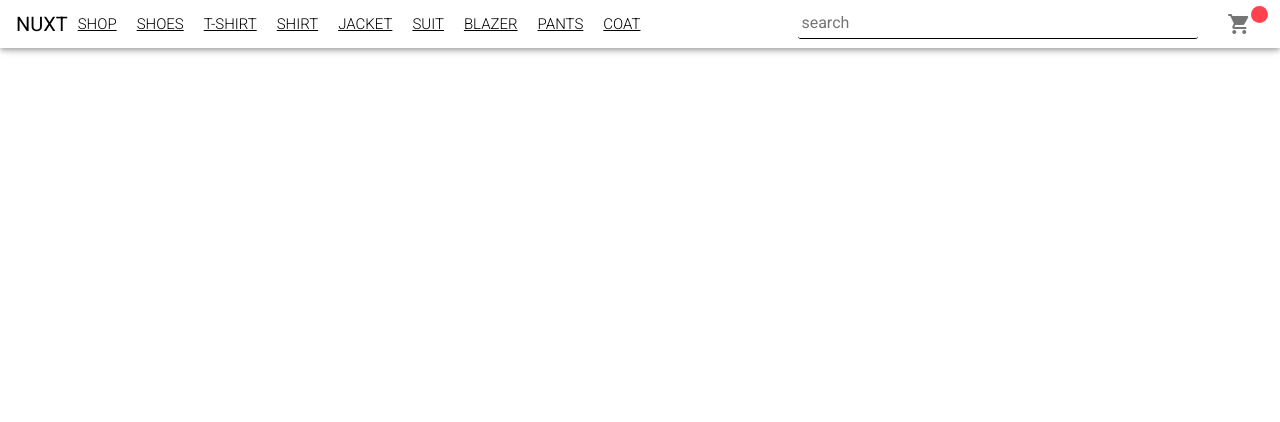
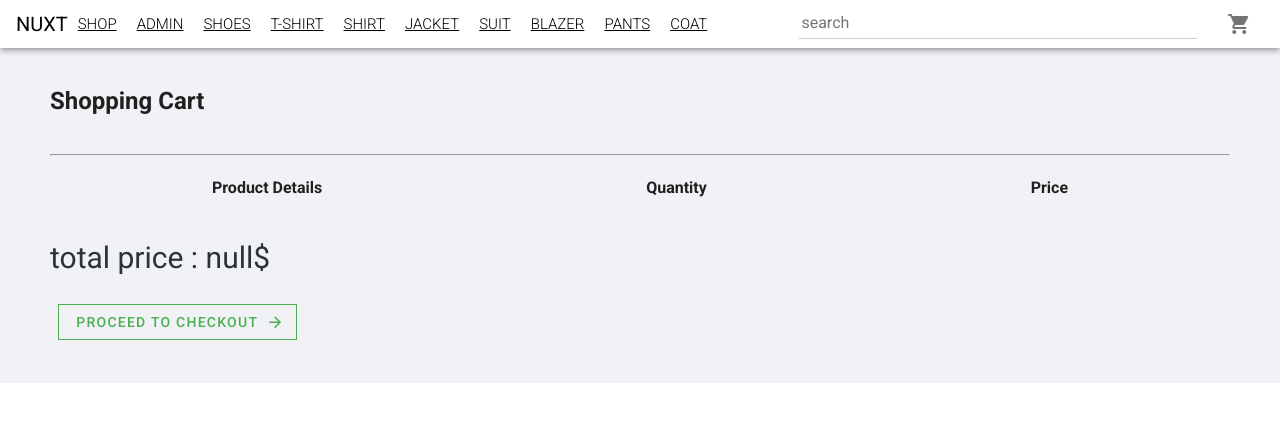
Before and after one commit to amradelata/new-e-commerce, a Nuxt app: page /cart in a window 1280 px wide. Shown: the top 422 px of the page. Built offline with nearby package versions, Linux system fonts and the light colour scheme.

Commit message:
singlePage/cartdisine

```diff
--- a/components/myNav.vue
+++ b/components/myNav.vue
@@ -1,6 +1,6 @@
 <template>
   <div>
-    <div class="nav mynav">
+    <div>
       <v-card color="grey lighten-4" flat tile class="child-flex">
         <div class="navDiskTop">
           <v-toolbar dense>
@@ -10,6 +10,9 @@
 
             <nuxt-link to="/products" class="navitem">
               <li>Shop</li>
+            </nuxt-link>
+            <nuxt-link to="/admin" class="navitem">
+              <li>admin</li>
             </nuxt-link>
             <!-- <nuxt-link to="/products" class="navitem">
               <li>products</li>
@@ -51,11 +54,11 @@
               <li class="cartnav">
                 <nuxt-link to="/cart">
                   <v-icon>mdi-cart</v-icon>
-                  <span v-if="getMyQty != 0 " class="cartQty">{{getMyQty}}</span>
+                  <span v-if="getMyQty != 0 && getMyQty != null" class="cartQty">{{getMyQty}}</span>
                 </nuxt-link>
               </li>
               <!-- cart -->
-              <div class="mycart">
+              <div class="myNavcart">
                 <ul class="carts" v-if="getmylocalStorageCard != null" ref="carts">
                   <p class>All items {{getMyQty}}</p>
 
@@ -109,18 +112,6 @@
       <div class="navBody" ref="changenavBody">
         <ul>
           <li>
-            <div class="li" v-if="this.userLog != null">
-              <button
-                @click="loggedin(), togelPhoneNave()"
-                class="loginbtn"
-                ref="loginbtn"
-              >{{'Hi ' + this.userName}}</button>
-            </div>
-            <!-- <div class="li" v-else>
-              <button @click="loggedin(), togelPhoneNave()" class="loginbtn" ref="loginbtn">Sign In</button>
-            </div>-->
-          </li>
-          <li>
             <input class="inputPhone" type="text" placeholder="search" v-model="searchVale" />
           </li>
           <li>
@@ -131,6 +122,9 @@
           </li>-->
           <li @click="togelPhoneNave()">
             <nuxt-link to="/products">Shop</nuxt-link>
+          </li>
+          <li @click="togelPhoneNave()">
+            <nuxt-link to="/admin">admin</nuxt-link>
           </li>
           <li @click="togelPhoneNave()">
             <nuxt-link to="/shoes">shoes</nuxt-link>
@@ -219,20 +213,24 @@ export default {
 </script>
 <style scoped>
 .TotalPrice {
-  color: #00cec9;
+  /* color: #00cec9; */
   font-size: 35px;
 }
 .mycartitems {
   box-shadow: 0 1px 3px rgba(0, 0, 0, 0.12), 0 1px 2px rgba(0, 0, 0, 0.24);
   padding: 10px 0;
+  /* background: #4051b5;
+  color: #f5f5f5; */
 }
 ul {
   padding-left: 0;
 }
 
-.cartnav:hover ~ .mycart {
+.cartnav:hover ~ .myNavcart {
   display: inline-block;
-  /* background: #ff00; */
+}
+.myNavcart:hover {
+  display: inline-block;
 }
 .cart {
   background: #000;
@@ -241,20 +239,17 @@ ul {
   width: 100%;
   margin: 10px 0;
 }
-.mycart {
+.myNavcart {
   text-align: center;
   box-shadow: 0 1px 3px rgba(0, 0, 0, 0.12), 0 1px 2px rgba(0, 0, 0, 0.24);
   transition: all 0.3s cubic-bezier(0.25, 0.8, 0.25, 1);
   padding: 20px;
   position: absolute;
   z-index: 99999;
-  background: #ffffff;
+  background: #fff;
   top: 48px;
   right: 0;
   display: none;
-}
-.mycart:hover {
-  display: inline-block;
 }
 
 .cardimgimg {
@@ -288,7 +283,9 @@ ul {
   background: #ff424e;
   color: #fff;
 }
-
+.v-application p {
+  margin-bottom: 0;
+}
 .cartQtyiconphone {
   position: absolute;
   height: 22px;
@@ -323,14 +320,14 @@ li a {
   /* margin-top: 5px; */
 }
 .input {
-  border-bottom: 1px solid #000;
+  border-bottom: 1px solid #ccc;
   padding: 3px;
   border-radius: 3px;
   width: 400px;
   outline: none;
 }
 .child-flex {
-  position: fixed;
+  /* position: fixed; */
   right: 0;
   left: 0;
   top: 0;
@@ -361,14 +358,12 @@ li a {
   transition: all 0.6s ease-in-out;
   height: 0;
 }
-.changenavBody {
-  height: 100vh;
-}
+
 .navBody li {
   display: block;
 }
 .inputPhone {
-  border-bottom: 1px solid #000;
+  border-bottom: 1px solid #ccc;
   padding: 3px;
   margin: 10px;
   border-radius: 3px;
@@ -430,7 +425,7 @@ li a {
     display: none;
   }
   .changenavBody {
-    /* height: 110vh; */
+    height: 85vh;
   }
 }
 </style>
--- a/layouts/default.vue
+++ b/layouts/default.vue
@@ -2,7 +2,7 @@
   <v-app dark>
     <myNav />
     <!-- <mypopup /> -->
-    <div class="mybody">
+    <div>
       <nuxt />
     </div>
 
@@ -51,12 +51,12 @@ export default {
 </script>
 
 <style scoped>
-.mybody {
+/* .mybody {
   margin-top: 100px;
 }
 @media screen and (max-width: 768px) {
   .mybody {
     margin-top: 0;
   }
-}
+} */
 </style>
--- a/pages/cart.vue
+++ b/pages/cart.vue
@@ -1,41 +1,48 @@
 <template>
-  <div>
-    <!-- {{$store.state.products.countPlusLocalState}} -->
-
-    <ul class="carts" v-if="getmylocalStorageCard != null" ref="carts">
-      <p class="is-size-3">all item/s {{getMyQty}}</p>
-
-      <li class="cart" v-for="(item,index) in getmylocalStorageCard" :key="item.id">
-        <div class="card">
+  <div class="cartpage">
+    <div class="asd">
+      <!-- <h2 class>all item/s {{getMyQty}}</h2> -->
+      <h2 class="head">Shopping Cart</h2>
+      <hr />
+      <div class="supheds">
+        <h4>Product Details</h4>
+        <h4>Quantity</h4>
+        <h4>Price</h4>
+      </div>
+      <div class="carts" v-for="(item,index) in getmylocalStorageCard" :key="item.id">
+        <div class="cart">
+          <p class>{{item.name}}</p>
           <div class="cardimgimg" :style="{backgroundImage: 'url('+item.img_url+')'}"></div>
-          <p class="is-size-6">{{item.name}}</p>
-          <p class="is-size-6 has-text-success">{{item.price}}$</p>
-          {{item.quantity}}
+        </div>
+        <div class="cart">
+          <p class="quantity">{{"quantity : "+item.quantity}}</p>
           <div class="cartbuttons">
-            <button class="cartbutton button is-danger" @click="mydelete(index)">delete</button>
-            <button
-              v-if="item.quantity"
-              class="cartbutton button is-light"
-              @click="removefromquantty(index)"
-            >-</button>
-            <button class="cartbutton button is-light" @click="addtoquantty(index)">+</button>
+            <v-btn @click="mydelete(index)">delete</v-btn>
+            <v-btn v-if="item.quantity" @click="removefromquantty(index)">-</v-btn>
+            <v-btn @click="addtoquantty(index)">+</v-btn>
           </div>
         </div>
-      </li>
-
-      <p class="is-size-3 has-text-success">{{ ' total price : ' + getMyTotalPrice }}$</p>
-      <!-- <div class="is-size-5 flatshipping">Flat Shipping Credit 10 EGP</div> -->
-
-      <button
-        v-if="getMyQty != 0 "
-        @click="goTooPayment()"
-        class="button chekoutptn is-primary"
-      >Proceed to checkout</button>
-
-      <!-- <button @click="refreshpage()" class="button">update cart</button> -->
-    </ul>
+        <div class="cart">
+          <p class="price">{{"price : "+item.price}}$</p>
+        </div>
+      </div>
+      <div class="totalprice">
+        <p>{{ ' total price : ' + getMyTotalPrice }}$</p>
+        <!-- <v-btn v-if="getMyQty != 0 " @click="goTooPayment()">Proceed to checkout</v-btn> -->
+        <v-btn
+          class="ma-2"
+          tile
+          outlined
+          color="success"
+          v-if="getMyQty != 0 "
+          @click="goTooPayment()"
+        >
+          Proceed to checkout
+          <v-icon right>mdi-arrow-right</v-icon>
+        </v-btn>
+      </div>
+    </div>
   </div>
-  <!-- </div> -->
 </template>
 
 <script>
@@ -86,77 +93,74 @@ export default {
   }
 };
 </script>
+<style scoped>
+.cartpage {
+  padding: 0 50px;
+  background: #f1f2f6;
+  /* background: #000; */
+  margin-top: 0;
+  /* padding-top: 50px; */
+  height: 100%;
+}
 
-<style scoped>
-.content {
-  position: absolute;
-  left: 50%;
-  top: 50%;
-  transform: translate(-50%, -50%);
+.carts {
+  box-shadow: 0 1px 3px rgba(0, 0, 0, 0.12), 0 1px 2px rgba(0, 0, 0, 0.24);
+  background: #fff;
+  display: flex;
+  flex-flow: row wrap;
+  justify-content: space-around;
+  align-items: center;
+  height: auto;
+  /* border: 1px solid #000; */
+  margin: 20px 0;
 }
-.content span {
-  position: absolute;
-  left: 50%;
-  top: 50%;
-  transform: translate(-50%, 300%);
-  width: 100%;
+.carts > div {
+  /* border: 1px solid #000; */
   text-align: center;
 }
-
-/* how to center text in html vertically horizontally with display flex */
-.dadCrds,
-.totalPrice {
-  padding-top: 100px;
+.supheds {
+  margin-top: 20px;
   display: flex;
-  /* align-items: center;
-  justify-content: center;
-  text-align: center; */
-  flex-wrap: wrap;
+  flex-flow: row wrap;
+  justify-content: space-around;
 }
-.totalPrice h2 {
-  margin: 20px;
-}
-.totalPrice .cartbtn {
-  margin: 35px;
+.head {
+  padding: 35px 0;
 }
 
 .cardimgimg {
-  height: 100px;
-  background-size: contain;
+  margin: auto;
+  height: 200px;
+  width: 150px;
+  background-size: cover;
   background-position: center center;
-  margin-bottom: 35px;
 }
-.supCard {
-  flex-basis: calc(33.333% - 20px);
-  display: inline-block;
-  margin: 10px;
+.totalprice {
+  padding: 35px 0;
 }
-.supCard span {
-  margin: 0 35px;
+.totalprice p {
+  font-size: 30px;
+  color: #2d3436;
 }
-.hied {
-  /* text-align: center; */
-}
-.hied button,
-.hied i {
-  margin: 20px;
-}
-.hied img {
-  width: 100%;
-  height: 100%;
-}
-.card {
-  border: 1px solid #ccc;
-  text-align: center;
-}
-@media screen and (max-width: 768px) {
-  .supCard {
-    flex-basis: calc(100% - 20px);
+@media screen and (max-width: 500px) {
+  .supheds {
+    display: none;
   }
-  .supCard span {
-    margin: 0;
+  .carts {
     display: block;
-    margin: 20px 0;
+    padding: 15px;
+    margin: 35px 0;
+  }
+  .price,
+  .quantity {
+    margin-top: 20px;
+  }
+  .cartpage {
+    padding: 0 20px;
+  }
+  .totalprice {
+    text-align: center;
+    padding: 35px;
   }
 }
 </style>
--- a/pages/index.vue
+++ b/pages/index.vue
@@ -124,7 +124,7 @@ export default {
 
 <style scoped>
 .samstyle {
-  margin-top: -50px;
+  /* margin-top: -50px; */
   width: 100%;
   height: 50vh;
   background-size: cover;
--- a/pages/products/_id/index.vue
+++ b/pages/products/_id/index.vue
@@ -1,16 +1,16 @@
 <template>
-  <div>
+  <div class="contenir">
     <div class="singleproduct">
       <div class="halfdev">
-        <h1>{{single.name}}</h1>
         <div class="singlimg" :style="{backgroundImage: 'url('+single.img_url+')'}"></div>
       </div>
       <div class="halfdev">
         <div class="singlecontent">
+          <h1>{{single.name}}</h1>
           <p>{{single.description}}</p>
-          <span>{{single.price}}</span>
+          <span class="price">{{single.price + ' $'}}</span>
           <nuxt-link :to="'/cart'">
-            <button @click="addToCart(i = single.id)">addto cart</button>
+            <v-btn class="btn" @click="addToCart(i = single.id)">addto cart</v-btn>
           </nuxt-link>
         </div>
       </div>
@@ -53,53 +53,54 @@ export default {
 </script>
 
 <style scoped>
-.singleproduct {
-  display: flex;
-  flex-wrap: wrap;
+.btn {
+  margin: 50px 0 !important;
 }
-.halfdev {
-  flex-basis: calc(50% - 20px);
-  display: inline-block;
-  margin: 10px;
-  overflow: hidden;
+.contenir {
+  padding: 0 100px;
+}
+.price {
+  font-size: 35px;
+  color: #3ace40;
 }
 .halfdev h1 {
-  margin-top: 50px;
-  margin-left: 119px;
+  padding-top: 100px;
 }
-.halfdev span {
-  display: block;
-  margin: 35px 0;
-}
-.halfdev button {
-  border: 1px solid #ccc;
-  padding: 20px;
-}
-.singlecontent {
-  padding: 300px 35px;
+.singleproduct {
+  /* border: 1px solid #000; */
+  display: flex;
+  flex-flow: row nowrap;
+  justify-content: space-around;
+  align-items: center;
+  height: 80vh;
 }
 .singlimg {
+  /* border: 1px solid #000; */
   height: 500px;
+  width: 700px;
+  margin-top: 50px;
   background-size: contain;
-  background-position: center center;
 }
+
 @media screen and (max-width: 768px) {
-  .singlecontent {
-    padding: 35px 0;
-  }
-  .halfdev {
-    flex-basis: calc(100% - 20px);
+  .singleproduct {
+    display: block;
+    text-align: center;
   }
   .singlimg {
-    height: 228px;
-  }
-  .singleproduct {
-    margin-top: 100px;
-    text-align: center;
+    width: 100%;
+    margin-top: 0;
+    margin-bottom: 35px;
   }
   .halfdev h1 {
-    margin-top: 0;
-    margin-left: 0;
+    padding-top: 0;
+  }
+  .contenir {
+    padding: 0 15px;
+  }
+  .price {
+    font-size: 35px;
+    display: block;
   }
 }
 </style>
--- a/pages/search.vue
+++ b/pages/search.vue
@@ -1,6 +1,6 @@
 <template>
   <div class="top">
-    <h3 class="found">{{'products found '+this.prodactSearch.length}}</h3>
+    <h3 class="found">{{this.prodactSearch.length+' - products found '}}</h3>
     <v-row no-gutters>
       <v-col v-for="product in prodactSearch" :key="product.id" cols="12" sm="4">
         <v-card class="ma-2 myCard" outlined tile>
--- a/pages/signIn.vue
+++ b/pages/signIn.vue
@@ -49,7 +49,7 @@ export default {
       localStorage.setItem("userlastName", this.lastName);
       localStorage.setItem("useremail", this.email);
       localStorage.setItem("userpassword", this.password);
-      this.$router.replace("/");
+      this.$router.replace("/payment");
       // this.password = ''
       // this.email = ''
       // this.lastName = ''
--- a/pages/thankYou.vue
+++ b/pages/thankYou.vue
@@ -23,7 +23,7 @@
 .thankYoucontent {
   text-align: center;
   position: absolute;
-  margin-top: 360px;
+  margin-top: 460px;
   /* top: 50%; */
   left: 50%;
   transform: translate(-50%, -50%);
@@ -38,7 +38,7 @@
 
 @media screen and (max-width: 768px) {
   .thankYoucontent {
-    margin-top: 200px;
+    margin-top: 300px;
   }
   .thankYoucontent img {
     width: 100vw;
```
Also changed, not shown: pages/users.vue (+17 -14 lines), store/products.js (+10 -11 lines).
